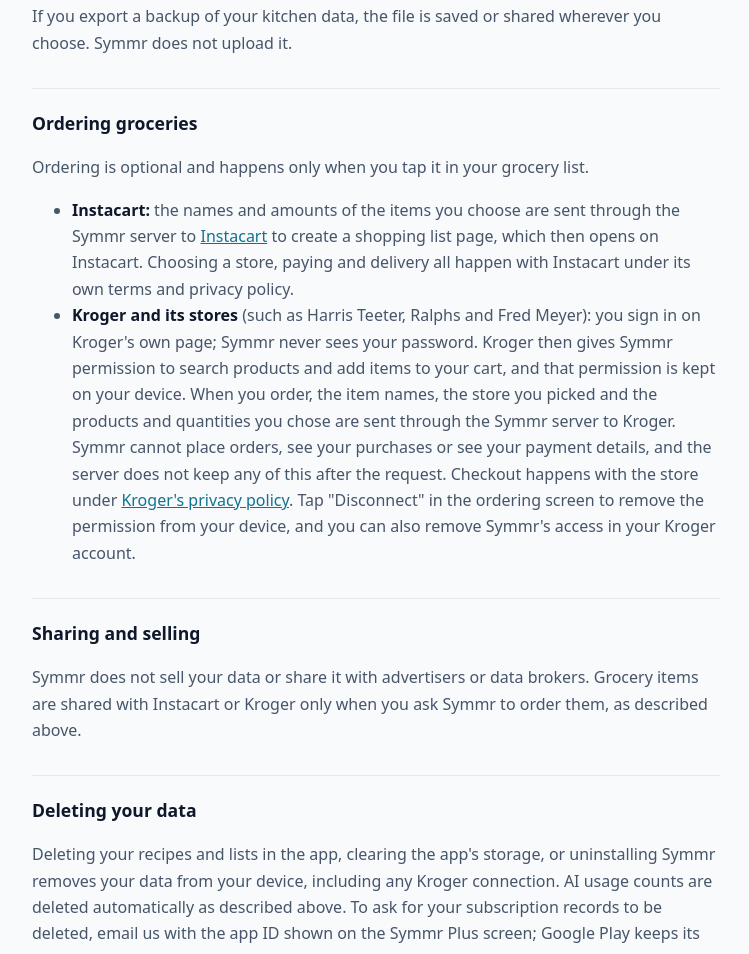
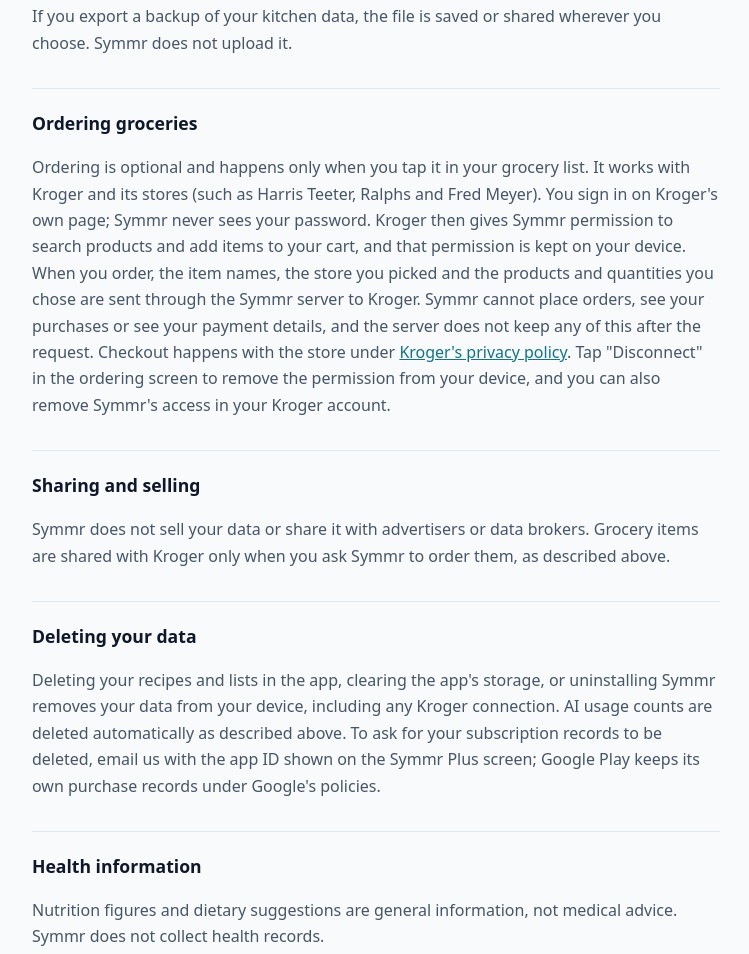
Before and after one commit to BlueprintDynamics/App-Policies, a plain HTML site: page symmr.html in a window 1280 px wide. Shown: the part 2051-3005 px from the top of the page, without its empty margins (264-1013 px from the left). Drawn offline with Linux system fonts and the light colour scheme.

Commit message:
Symmr: grocery ordering is Kroger-family stores only (Instacart removed)
Co-Authored-By: Claude Opus 5.5 <noreply@anthropic.com>
Claude-Session: https://claude.ai/code/session_01VVAguw766xgMqgHntciaFV

```diff
--- a/symmr.html
+++ b/symmr.html
@@ -67,23 +67,18 @@
   <p>If you export a backup of your kitchen data, the file is saved or shared wherever you choose. Symmr does not upload it.</p>
 
   <h2>Ordering groceries</h2>
-  <p>Ordering is optional and happens only when you tap it in your grocery list.</p>
-  <ul>
-    <li><strong>Instacart:</strong> the names and amounts of the items you choose are sent through the Symmr server to
-    <a href="https://www.instacart.com/company/privacy">Instacart</a> to create a shopping list page, which then opens on
-    Instacart. Choosing a store, paying and delivery all happen with Instacart under its own terms and privacy policy.</li>
-    <li><strong>Kroger and its stores</strong> (such as Harris Teeter, Ralphs and Fred Meyer): you sign in on Kroger's own
-    page; Symmr never sees your password. Kroger then gives Symmr permission to search products and add items to your
-    cart, and that permission is kept on your device. When you order, the item names, the store you picked and the products
-    and quantities you chose are sent through the Symmr server to Kroger. Symmr cannot place orders, see your purchases or
-    see your payment details, and the server does not keep any of this after the request. Checkout happens with the store
-    under <a href="https://www.kroger.com/i/policies/privacy-policy">Kroger's privacy policy</a>. Tap "Disconnect" in the
-    ordering screen to remove the permission from your device, and you can also remove Symmr's access in your Kroger account.</li>
-  </ul>
+  <p>Ordering is optional and happens only when you tap it in your grocery list. It works with Kroger and its stores
+  (such as Harris Teeter, Ralphs and Fred Meyer). You sign in on Kroger's own page; Symmr never sees your password.
+  Kroger then gives Symmr permission to search products and add items to your cart, and that permission is kept on your
+  device. When you order, the item names, the store you picked and the products and quantities you chose are sent through
+  the Symmr server to Kroger. Symmr cannot place orders, see your purchases or see your payment details, and the server
+  does not keep any of this after the request. Checkout happens with the store under
+  <a href="https://www.kroger.com/i/policies/privacy-policy">Kroger's privacy policy</a>. Tap "Disconnect" in the
+  ordering screen to remove the permission from your device, and you can also remove Symmr's access in your Kroger account.</p>
 
   <h2>Sharing and selling</h2>
-  <p>Symmr does not sell your data or share it with advertisers or data brokers. Grocery items are shared with Instacart or
-  Kroger only when you ask Symmr to order them, as described above.</p>
+  <p>Symmr does not sell your data or share it with advertisers or data brokers. Grocery items are shared with Kroger only when
+  you ask Symmr to order them, as described above.</p>
 
   <h2>Deleting your data</h2>
   <p>Deleting your recipes and lists in the app, clearing the app's storage, or uninstalling Symmr removes your data from
```
Also changed, not shown: symmr-terms.html (+2 -2 lines).
